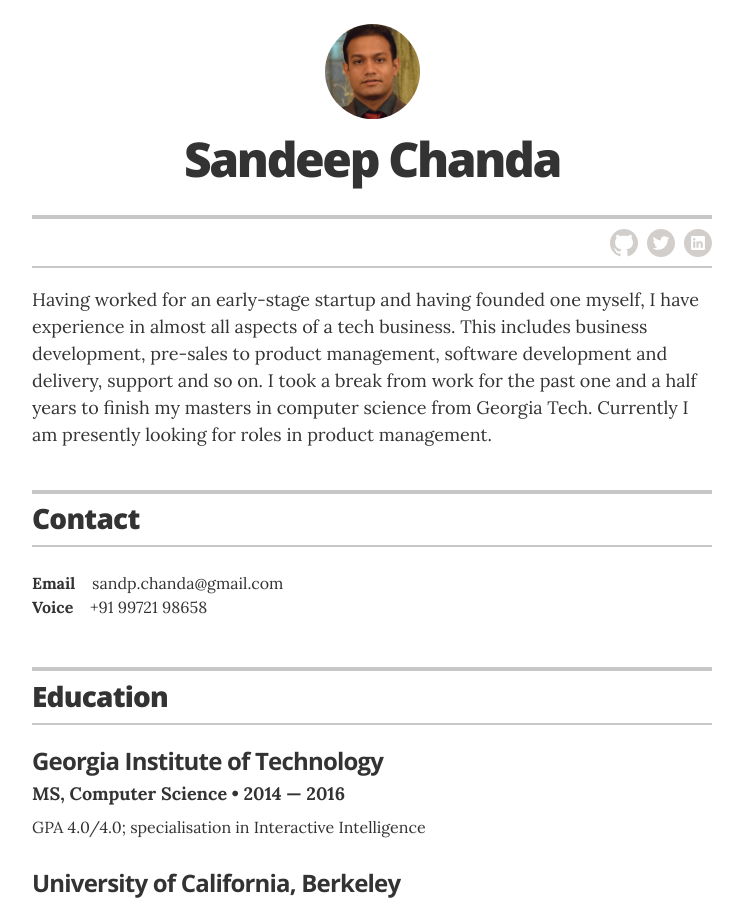
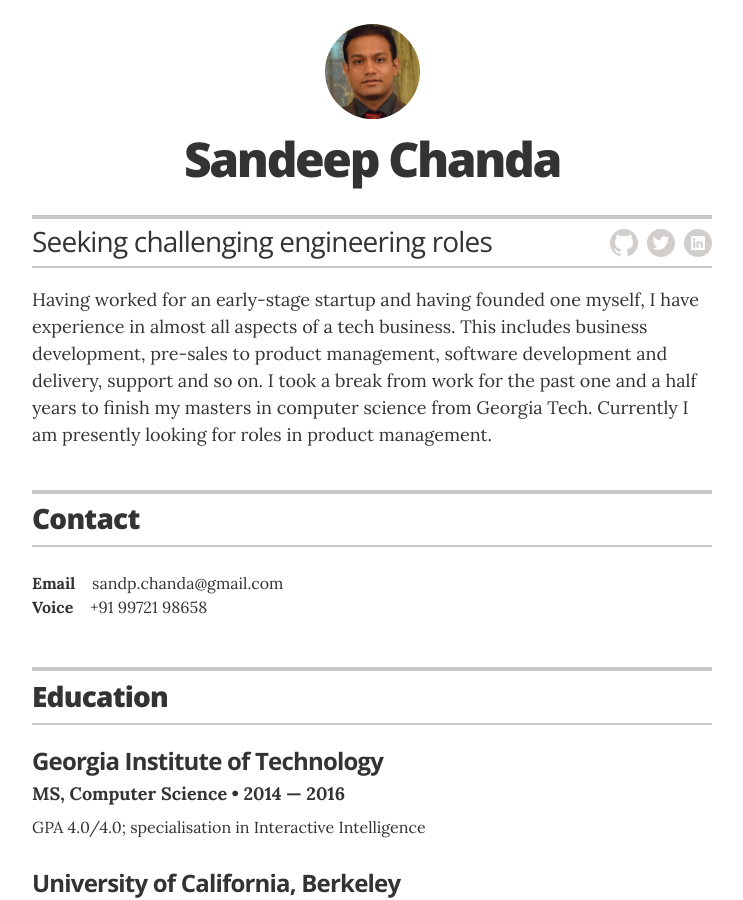
Before and after one commit to CapedCrusader/resume, a Jekyll site: the page built from index.html, in a window 1280 px wide and 900 px high. Shown: the whole window, without its empty margins (268-1011 px from the left). Built offline with Jekyll 4.4.1, drawn with Linux system fonts in a browser that asks for light colours.

Commit message:
Update skillset

```diff
--- a/_config.yml
+++ b/_config.yml
@@ -11,7 +11,7 @@ sass:
 # Resume settings
 resume_avatar:                  "true"
 resume_name:                    "Sandeep Chanda"
-#resume_title:
+resume_title:                   "Seeking challenging engineering roles"
 resume_contact_email:
   "sandp.chanda@gmail.com"
 
```
